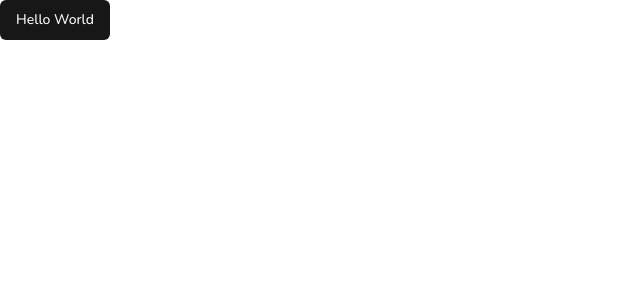
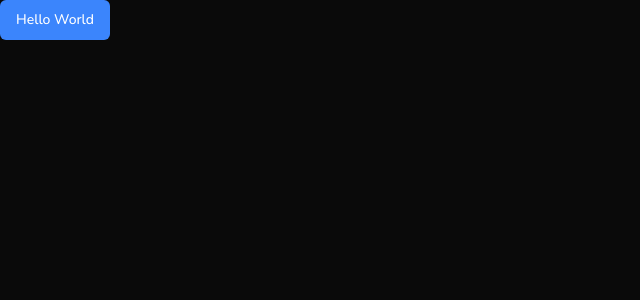
Before and after one commit to Bryanninja/fintrack, a React (Vite) app: page / in a window 1280 px wide. Shown: the top 300 px of the page, without its empty margins (0-640 px from the left). Built offline with nearby package versions, Linux system fonts and the light colour scheme.

Commit message:
feat: update shadcn theme colors

```diff
--- a/src/App.jsx
+++ b/src/App.jsx
@@ -1,7 +1,7 @@
 import { Button } from './components/ui/button';
 
 const App = () => {
-  return <Button>Hello World</Button>;
+  return <Button className="bg-primary-blue">Hello World</Button>;
 };
 
 export default App;
--- a/src/index.css
+++ b/src/index.css
@@ -119,58 +119,61 @@
 }
 
 @layer base {
+  @layer base {
     :root {
-    --background: 0 0% 100%;
-    --foreground: 0 0% 3.9%;
-    --card: 0 0% 100%;
-    --card-foreground: 0 0% 3.9%;
-    --popover: 0 0% 100%;
-    --popover-foreground: 0 0% 3.9%;
-    --primary: 0 0% 9%;
-    --primary-foreground: 0 0% 98%;
-    --secondary: 0 0% 96.1%;
-    --secondary-foreground: 0 0% 9%;
-    --muted: 0 0% 96.1%;
-    --muted-foreground: 0 0% 45.1%;
-    --accent: 0 0% 96.1%;
-    --accent-foreground: 0 0% 9%;
-    --destructive: 0 84.2% 60.2%;
-    --destructive-foreground: 0 0% 98%;
-    --border: 0 0% 89.8%;
-    --input: 0 0% 89.8%;
-    --ring: 0 0% 3.9%;
-    --chart-1: 12 76% 61%;
-    --chart-2: 173 58% 39%;
-    --chart-3: 197 37% 24%;
-    --chart-4: 43 74% 66%;
-    --chart-5: 27 87% 67%;
+      --primary-blue: 217 97% 61%;
+      --primary-green: 102 59% 44%;
+      --primary-red: 0 81% 55%;
+
+      /* Fundo da aplicação (<body>) */
+      --background: 0 0% 3.9%;
+      --foreground: 0 0% 100%;
+
+      /* Fundo do <Card> */
+      --card: 0 0 9%;
+      --card-foreground: 0 0% 100%;
+
+      /* Fundo do <DropdownMenu>, <HoverCard>, <Popover> */
+      --popover: 0 0 9%;
+      --popover-foreground: 0 0% 100%;
+
+      /* Botões */
+      --primary: 102 59% 44%;
+      --primary-foreground: 0 0% 100%;
+      --secondary: 240 4% 16%;
+      --secondary-foreground: 0 0% 100%;
+
+      /* Fundo do <Switch>, <Skeleton> e <TabList> */
+      --muted: 240 4% 16%;
+      --muted-foreground: 0 0% 63.9%;
+
+      /* Efeito de hover no <DropdownMenu>, <HoverCard> e <Popover> */
+      --accent: 240 4% 16%;
+      --accent-foreground: 0 0% 100%;
+
+      /* Botões perigosos (deleção, por exemplo) */
+      --destructive: 0 81% 55%;
+      --destructive-foreground: 0 0% 100%;
+
+      /* Borda dos elementos */
+      --border: 240 4% 16%;
+
+      /* Borda dos inputs */
+      --input: 240 4% 16%;
+
+      /* Cor do ring nos inputs */
+      --ring: 0 0% 83.1%;
+
+      /* Border radius para cards, inputs e botões */
       --radius: 0.5rem;
-  }
-  .dark {
-    --background: 0 0% 3.9%;
-    --foreground: 0 0% 98%;
-    --card: 0 0% 3.9%;
-    --card-foreground: 0 0% 98%;
-    --popover: 0 0% 3.9%;
-    --popover-foreground: 0 0% 98%;
-    --primary: 0 0% 98%;
-    --primary-foreground: 0 0% 9%;
-    --secondary: 0 0% 14.9%;
-    --secondary-foreground: 0 0% 98%;
-    --muted: 0 0% 14.9%;
-    --muted-foreground: 0 0% 63.9%;
-    --accent: 0 0% 14.9%;
-    --accent-foreground: 0 0% 98%;
-    --destructive: 0 62.8% 30.6%;
-    --destructive-foreground: 0 0% 98%;
-    --border: 0 0% 14.9%;
-    --input: 0 0% 14.9%;
-    --ring: 0 0% 83.1%;
+
+      /* Gráficos */
       --chart-1: 220 70% 50%;
       --chart-2: 160 60% 45%;
       --chart-3: 30 80% 55%;
       --chart-4: 280 65% 60%;
       --chart-5: 340 75% 55%;
+    }
   }
 }
 
--- a/tailwind.config.js
+++ b/tailwind.config.js
@@ -23,6 +23,9 @@
         primary: {
           DEFAULT: 'hsl(var(--primary))',
           foreground: 'hsl(var(--primary-foreground))',
+          red: 'hsl(var(--primary-red))',
+          green: 'hsl(var(--primary-green))',
+          blue: 'hsl(var(--primary-blue))',
         },
         secondary: {
           DEFAULT: 'hsl(var(--secondary))',
```
Lines whose indentation alone changed are shown as unchanged.
